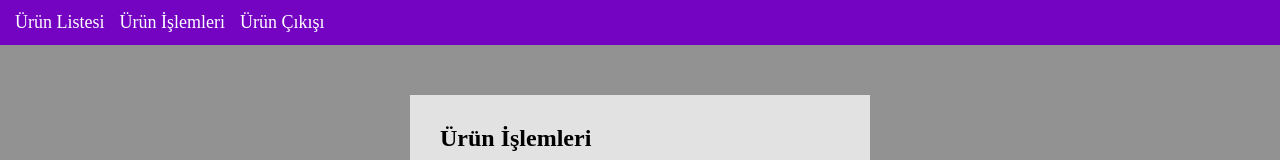
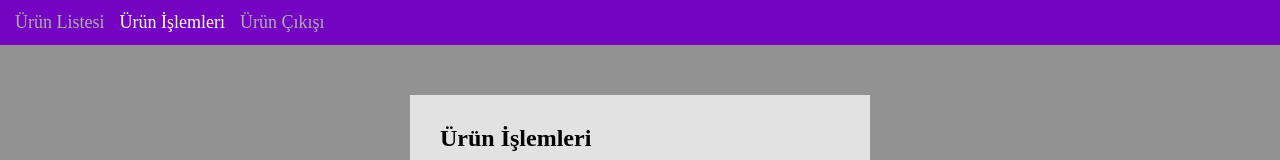
Before and after one commit to NCanKayali/productRegistrationApplication, a Vue app: page /urun-islemleri in a window 1280 px wide. Shown: the top 160 px of the page. Built offline with nearby package versions, Linux system fonts and the light colour scheme.

Commit message:
set the routing active class

```diff
--- a/src/components/Navbar.vue
+++ b/src/components/Navbar.vue
@@ -1,8 +1,8 @@
 <template>
   <div class="nav">
-    <router-link class="menu" to="/">Ürün Listesi</router-link>
-    <router-link class="menu" to="/urun-islemleri">Ürün İşlemleri</router-link>
-    <router-link class="menu" to="/urun-cikisi">Ürün Çıkışı</router-link>
+    <router-link class="menu" active-class="ticking" exact to="/">Ürün Listesi</router-link>
+    <router-link class="menu" active-class="ticking" to="/urun-islemleri">Ürün İşlemleri</router-link>
+    <router-link class="menu" active-class="ticking" to="/urun-cikisi">Ürün Çıkışı</router-link>
   </div>
 </template>
 
@@ -21,9 +21,13 @@ export default {
 }
 
 .menu {
-  color: white;
+  color: rgb(173, 173, 173);
   text-decoration: none;
   font-size: 18px;
   margin-left: 15px;
 }
+
+.ticking{
+  color:rgb(255, 255, 255)
+}
 </style>
```
